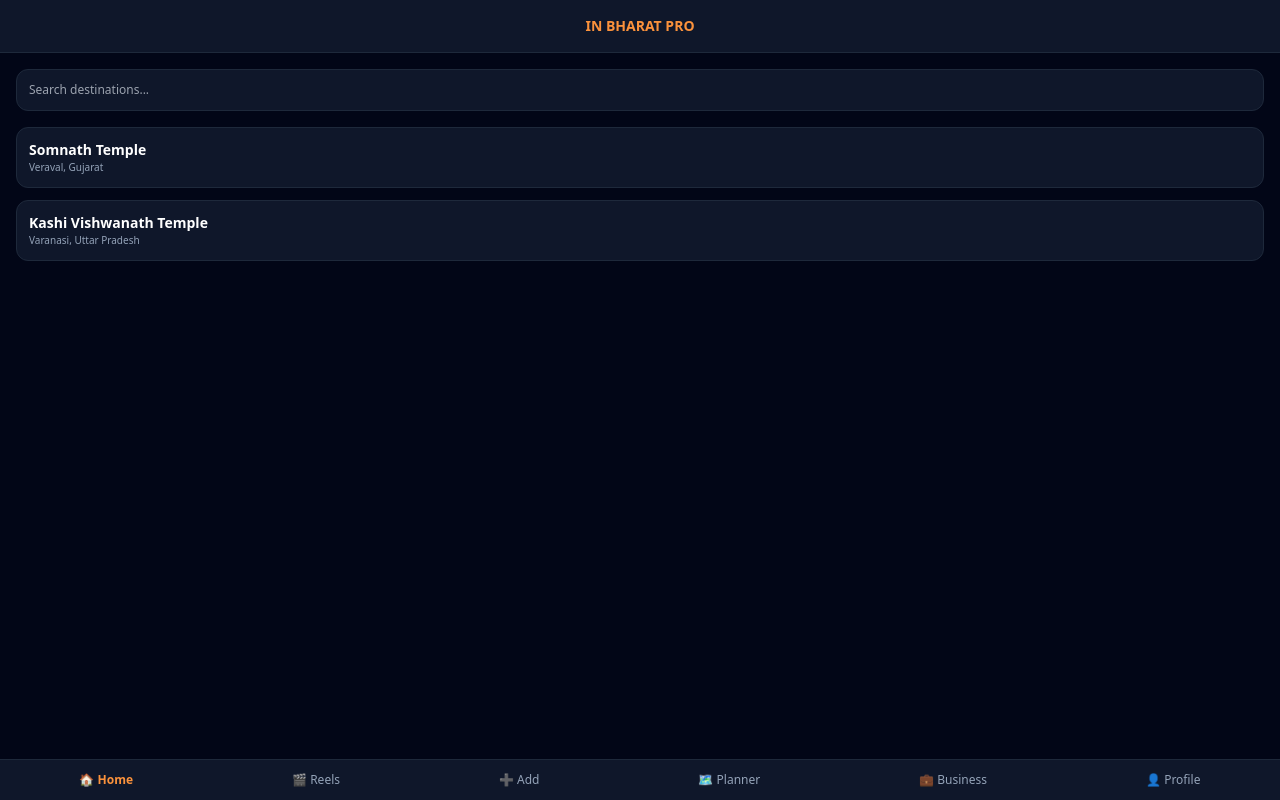
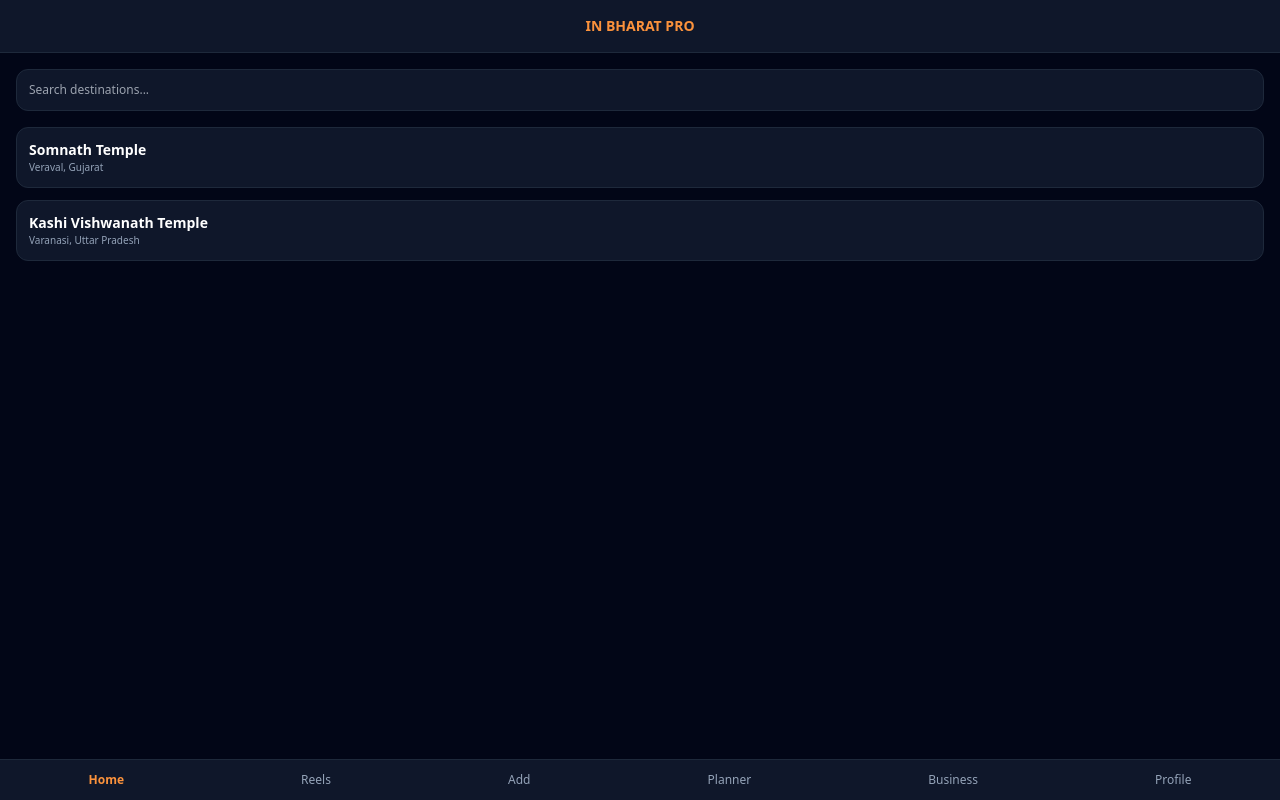
Before and after one commit to bhargavravi9166-prog/inbharat-v2, a React (Vite) app: page / in a window 1280 px wide. Built offline with nearby package versions, Linux system fonts and the light colour scheme; the HTML template or start-up script is replaced by a standard one.

Commit message:
Update App.tsx

```diff
--- a/src/App.tsx
+++ b/src/App.tsx
@@ -1,8 +1,8 @@
 import React, { useState } from 'react';
 
 const SAMPLE_DIRECTORY = {
-  somnath: { Name: "Somnath Temple", City: "Veraval", State: "Gujarat", Type: "Jyotirlinga", weather: "28°C", budget: "₹2,000", distance: "5 km", history_geo_political: "First among the twelve jyotirlinga shrines of Shiva." },
-  varanasi: { Name: "Kashi Vishwanath Temple", City: "Varanasi", State: "Uttar Pradesh", Type: "Jyotirlinga", weather: "30°C", budget: "₹1,500", distance: "2 km", history_geo_political: "One of the most famous Hindu temples dedicated to Lord Shiva." }
+  somnath: { Name: "Somnath Temple", City: "Veraval", State: "Gujarat", Type: "Jyotirlinga" },
+  varanasi: { Name: "Kashi Vishwanath Temple", City: "Varanasi", State: "Uttar Pradesh", Type: "Jyotirlinga" }
 };
 
 export default function App() {
@@ -37,21 +37,20 @@ export default function App() {
           </div>
         )}
 
-        {activeTab === 'reels' && <div className="text-center py-20 text-slate-400 text-xs">🎬 Reels Feed Active</div>}
-        {activeTab === 'add' && <div className="text-center py-20 text-slate-400 text-xs">➕ Add Spot & Reels Form</div>}
-        {activeTab === 'planner' && <div className="text-center py-20 text-slate-400 text-xs">🗺️ AI Trip Planner Active</div>}
-        {activeTab === 'business' && <div className="text-center py-20 text-slate-400 text-xs">💼 Business Dashboard (₹14,800)</div>}
-        {activeTab === 'profile' && <div className="text-center py-20 text-slate-400 text-xs">👤 Ravi Bharggav Profile</div>}
+        {activeTab === 'reels' && <div className="text-center py-20 text-slate-400 text-xs">Reels Feed Active</div>}
+        {activeTab === 'add' && <div className="text-center py-20 text-slate-400 text-xs">Add Spot & Reels Form</div>}
+        {activeTab === 'planner' && <div className="text-center py-20 text-slate-400 text-xs">AI Trip Planner Active</div>}
+        {activeTab === 'business' && <div className="text-center py-20 text-slate-400 text-xs">Business Dashboard</div>}
+        {activeTab === 'profile' && <div className="text-center py-20 text-slate-400 text-xs">Ravi Bharggav Profile</div>}
       </div>
 
-      {/* 6-Tab Bottom Bar */}
       <div className="fixed bottom-0 left-0 right-0 bg-slate-900 border-t border-slate-800 py-3 flex justify-around items-center z-40">
-        <button onClick={() => setActiveTab('home')} className={`text-xs ${activeTab === 'home' ? 'text-orange-400 font-bold' : 'text-slate-400'}`}>🏠 Home</button>
-        <button onClick={() => setActiveTab('reels')} className={`text-xs ${activeTab === 'reels' ? 'text-orange-400 font-bold' : 'text-slate-400'}`}>🎬 Reels</button>
-        <button onClick={() => setActiveTab('add')} className={`text-xs ${activeTab === 'add' ? 'text-orange-400 font-bold' : 'text-slate-400'}`}>➕ Add</button>
-        <button onClick={() => setActiveTab('planner')} className={`text-xs ${activeTab === 'planner' ? 'text-orange-400 font-bold' : 'text-slate-400'}`}>🗺️ Planner</button>
-        <button onClick={() => setActiveTab('business')} className={`text-xs ${activeTab === 'business' ? 'text-orange-400 font-bold' : 'text-slate-400'}`}>💼 Business</button>
-        <button onClick={() => setActiveTab('profile')} className={`text-xs ${activeTab === 'profile' ? 'text-orange-400 font-bold' : 'text-slate-400'}`}>👤 Profile</button>
+        <button onClick={() => setActiveTab('home')} className={`text-xs ${activeTab === 'home' ? 'text-orange-400 font-bold' : 'text-slate-400'}`}>Home</button>
+        <button onClick={() => setActiveTab('reels')} className={`text-xs ${activeTab === 'reels' ? 'text-orange-400 font-bold' : 'text-slate-400'}`}>Reels</button>
+        <button onClick={() => setActiveTab('add')} className={`text-xs ${activeTab === 'add' ? 'text-orange-400 font-bold' : 'text-slate-400'}`}>Add</button>
+        <button onClick={() => setActiveTab('planner')} className={`text-xs ${activeTab === 'planner' ? 'text-orange-400 font-bold' : 'text-slate-400'}`}>Planner</button>
+        <button onClick={() => setActiveTab('business')} className={`text-xs ${activeTab === 'business' ? 'text-orange-400 font-bold' : 'text-slate-400'}`}>Business</button>
+        <button onClick={() => setActiveTab('profile')} className={`text-xs ${activeTab === 'profile' ? 'text-orange-400 font-bold' : 'text-slate-400'}`}>Profile</button>
       </div>
     </div>
   );
```
